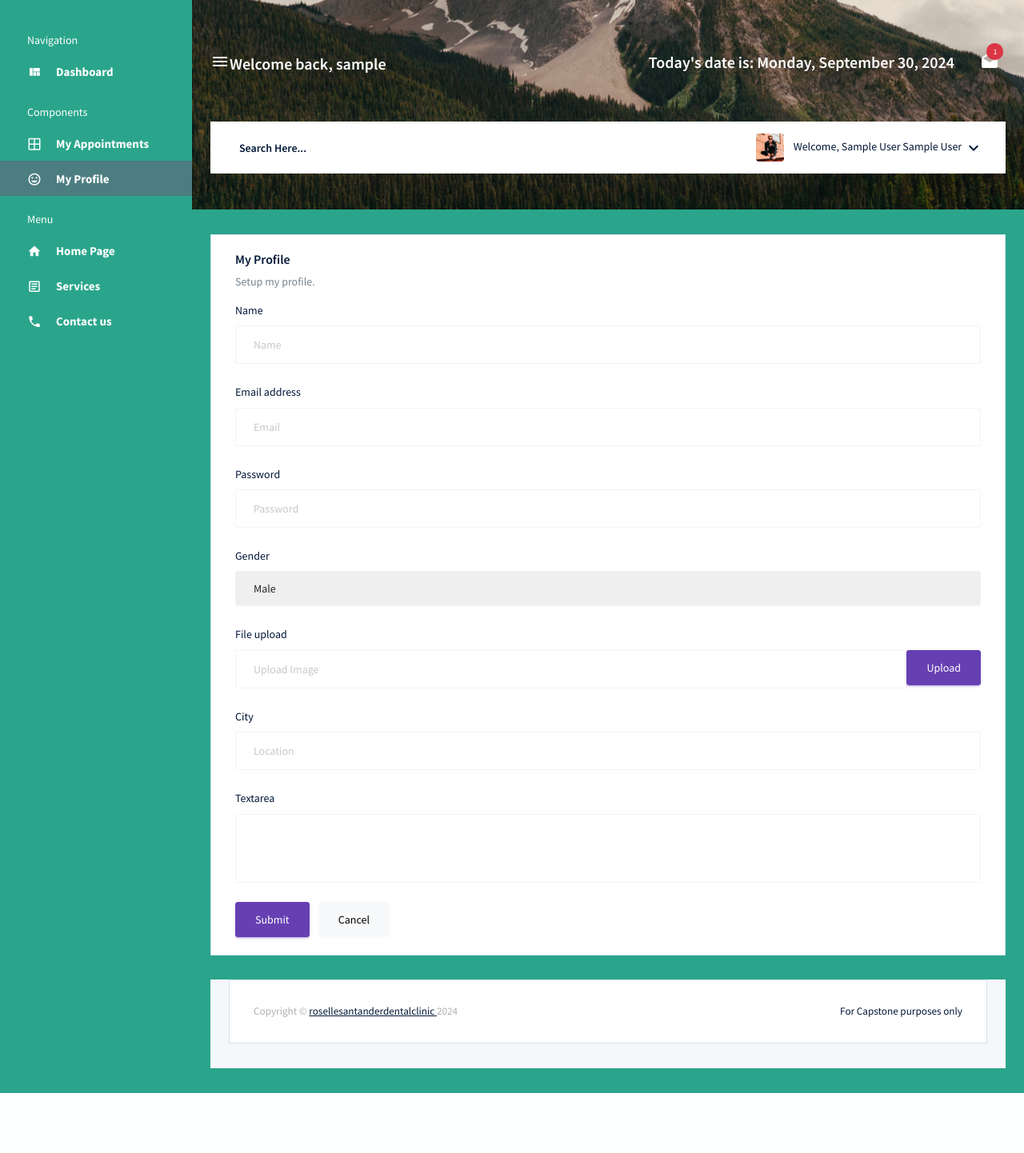
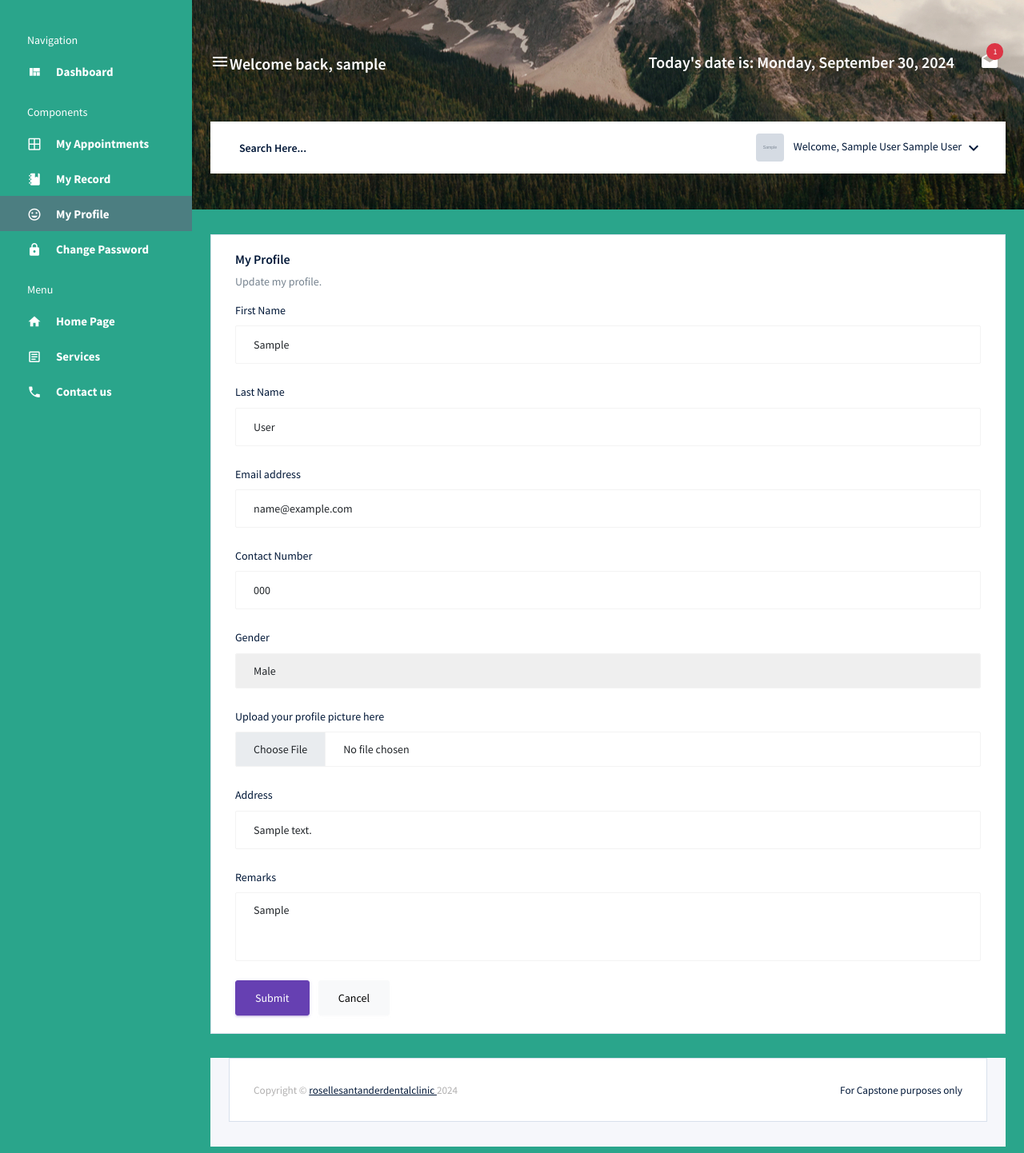
Before and after one commit to HelenJane2123/dental_clinic, a PHP site: page /my_profile.php in a window 1280 px wide. Shown: the top 1442 px of the page at 80% size. Before the commit the page ends 1367 px from the top, so only its background shows below. Run offline with PHP 8.4, Linux system fonts and the light colour scheme; the visitor is signed in with stand-in values (Sample User, id 1); tables that the repository leaves empty or names only in its code hold one stand-in row (values such as "Sample post"); grey boxes marked "Sample" are stand-in pictures; some libraries are stand-ins or nearby versions.

Commit message:
push updates

```diff
--- a/controller/loginAccount.php
+++ b/controller/loginAccount.php
@@ -28,6 +28,7 @@ if ($_SERVER['REQUEST_METHOD'] === 'POST' && isset($_POST['login_user'])) {
        if ($user_info) {
            $_SESSION['firstname'] = $user_info['firstname'];
            $_SESSION['lastname'] = $user_info['lastname'];
+           $_SESSION['email'] = $user_info['email'];
            $_SESSION['member_id'] = $user_info['member_id'];
        }
 
--- a/inc/search_header.php
+++ b/inc/search_header.php
@@ -85,7 +85,14 @@
           <ul class="navbar-nav navbar-nav-right">
             <li class="nav-item nav-profile dropdown">
               <a class="nav-link dropdown-toggle" href="#" data-bs-toggle="dropdown" id="profileDropdown">
-                <img src="img/images/faces/face5.jpg" alt="profile"/>
+              <?php
+                    // Display the user's profile picture if available, otherwise use a default image
+                    $profilePic = isset($profile_picture) && !empty($profile_picture)
+                        ? htmlspecialchars($profile_picture)
+                        : 'img/images/faces/face5.jpg'; // Path to your default profile image
+
+                    echo '<img src="' . $profilePic . '" alt="profile" />';
+                ?>
                 <span class="nav-profile-name">
                     <?php
                         if (isset($_SESSION['firstname']) && isset($_SESSION['lastname'])) {
--- a/inc/userDashboardFooter.php
+++ b/inc/userDashboardFooter.php
@@ -54,7 +54,8 @@
           'Pending': '#FFC107',   // Yellow
           'Confirmed': '#28A745', // Green
           'Canceled': '#DC3545',  // Red
-          'Completed': '#007BFF'  // Blue
+          'Completed': '#007BFF',  // Blue
+          'Re-schedule': '#A020F0'  // Purple
       };
       let hoveredDate = null;
       var calendarEl = document.getElementById('calendar');
@@ -63,6 +64,7 @@
       var events = [
         <?php foreach ($appointments as $appointment): ?>
           {
+            id: '<?php echo htmlspecialchars($appointment['id']); ?>',
             title: '<?php echo htmlspecialchars(
                 $appointment['services'] === 'cleaning' ? 'Teeth Cleaning' :
                 ($appointment['services'] === 'extraction' ? 'Tooth Extraction' :
@@ -167,13 +169,38 @@
       const pendingAppointments = events.filter(event => event.status === 'Pending');
       const today = new Date().toISOString().split('T')[0];
 
+      // Get the current time in 24-hour format (HH:mm)
+      const currentTime = new Date().toLocaleTimeString([], { hour: '2-digit', minute: '2-digit', hour12: false });
+
       pendingAppointments.forEach(appointment => {
+        console.log(convertTo24Hour(appointment.time));
+        console.log(currentTime);
           if (appointment.start === today) {
-              alert(`Appointment for ${appointment.title} is still pending. It will be automatically canceled.`);
-              window.location.reload();
+              // Compare current time with appointment time
+              if (currentTime > convertTo24Hour(appointment.time)) {  // Convert appointment time to 24-hour format for comparison
+                  alert(`Appointment for ${appointment.title} scheduled at ${appointment.time} is still pending. It will be automatically canceled.`);
+                  window.location.href = `appointment.php?cancel=${appointment.id}`;  // Refresh the page for cancellation processing
+              }
           }
       });
     });
+
+    function convertTo24Hour(timeStr) {
+        const [time, modifier] = timeStr.split(' ');
+        let [hours, minutes] = time.split(':');
+
+        // Convert hours to string before using padStart
+        hours = String(hours);
+
+        if (hours === '12') {
+            hours = '00';
+        }
+        if (modifier === 'PM') {
+            hours = (parseInt(hours, 10) + 12).toString();
+        }
+
+        return `${hours.padStart(2, '0')}:${minutes}`;
+    }
 
 
     function submitAppointment() {
--- a/inc/userDashboardHeader.php
+++ b/inc/userDashboardHeader.php
@@ -20,14 +20,33 @@
       $appointmentDetails = $appointment->view_appointment_by_id($appointmentId); // Ensure this method exists
     }
 
-    $upcomingAppointments = $appointment->get_upcoming_appointments();
-    $confirmedAppointmentsCount = $appointment->get_confirmed_appointments_count();
-    $canceledAppointmentsCount = $appointment->get_canceled_appointments_count();
-    $todaysAppointments = $appointment->get_todays_appointments();
+    $upcomingAppointments = $appointment->get_upcoming_appointments($member_id);
+    $confirmedAppointmentsCount = $appointment->get_confirmed_appointments_count($member_id);
+    $canceledAppointmentsCount = $appointment->get_canceled_appointments_count($member_id);
+    $todaysAppointments = $appointment->get_todays_appointments($member_id);
 
-    //search and cancel pending appointments today
-    $message = $appointment->automatic_cancel_appointment();
+    if (isset($_GET['cancel'])) {
+      $appointmentId = (int) $_GET['cancel']; // Get the appointment ID from the URL
+      $member_id = // Get the member ID based on your session or authentication method
 
+      // Call the cancellation function
+      $result = $appointment->automatic_cancel_appointment($member_id, $appointmentId);
+      echo $result; // You can echo or log the result for debugging
+  }
+
+  // Fetch user details
+  $userDetails = $appointment->get_user_profile($member_id);
+
+  if ($userDetails) {
+      $firstname = $userDetails['firstname'];
+      $lastname = $userDetails['lastname'];
+      $email = $userDetails['email'];
+      $contact_number = $userDetails['contactnumber'];
+      $gender = $userDetails['gender'];
+      $address = $userDetails['address'];
+      $remarks = $userDetails['remarks'];
+      $profile_picture = $userDetails['profile_picture'];
+  }
 
 ?>
 <head>
@@ -77,9 +96,21 @@
           </a>
         </li>
         <li class="nav-item">
+          <a class="nav-link" href="my_record.php">
+            <i class="mdi mdi-notebook menu-icon"></i>
+            <span class="menu-title">My Record</span>
+          </a>
+        </li>
+        <li class="nav-item">
           <a class="nav-link" href="my_profile.php">
             <i class="mdi mdi-emoticon menu-icon"></i>
             <span class="menu-title">My Profile</span>
+          </a>
+        </li>
+        <li class="nav-item">
+          <a class="nav-link" href="change_password.php">
+            <i class="mdi mdi-lock menu-icon"></i>
+            <span class="menu-title">Change Password</span>
           </a>
         </li>
         <li class="nav-item sidebar-category">
--- a/model/registerLogin.php
+++ b/model/registerLogin.php
@@ -99,7 +99,7 @@
         }
 
         public function getUserByUsername($username) {
-            $sql = "SELECT firstname, lastname, member_id FROM accounts WHERE username = ?";
+            $sql = "SELECT firstname, lastname, member_id, email, contactnumber FROM accounts WHERE username = ?";
             $stmt = $this->db->prepare($sql);
             $stmt->bind_param('s', $username);
             $stmt->execute();
--- a/model/userDashboard.php
+++ b/model/userDashboard.php
@@ -211,36 +211,36 @@
         }
 
        // Method to get count of confirmed appointments
-        public function get_confirmed_appointments_count() {
-            $query = "SELECT COUNT(*) as count FROM appointments WHERE status = 'Confirmed'";
+        public function get_confirmed_appointments_count($member_id) {
+            $query = "SELECT COUNT(*) as count FROM appointments WHERE status = 'Confirmed' AND member_id = '$member_id'";
             $result = $this->db->query($query);
             $row = $result->fetch_assoc();
             return $row['count']; // Return the count of confirmed appointments
         }
 
         // Method to get count of canceled appointments
-        public function get_canceled_appointments_count() {
-            $query = "SELECT COUNT(*) as count FROM appointments WHERE status = 'Canceled'";
+        public function get_canceled_appointments_count($member_id) {
+            $query = "SELECT COUNT(*) as count FROM appointments WHERE status = 'Canceled' AND member_id = '$member_id'";
             $result = $this->db->query($query);
             $row = $result->fetch_assoc();
             return $row['count']; // Return the count of canceled appointments
         }
 
         // Your existing method for getting upcoming appointments
-        public function get_upcoming_appointments() {
+        public function get_upcoming_appointments($member_id) {
             $query = "SELECT appointment_date, appointment_time, services FROM appointments
                   WHERE appointment_date = CURDATE() + INTERVAL 2 DAY
-                  AND status = 'Confirmed'";
+                  AND status = 'Confirmed' AND member_id = '$member_id'";
             $result = $this->db->query($query);
 
             return $result ? $result->fetch_all(MYSQLI_ASSOC) : [];
         }
 
-        public function get_todays_appointments() {
+        public function get_todays_appointments($member_id) {
             // Define the query to select today's confirmed appointments
             $query = "SELECT appointment_date, appointment_time, notes, services
                       FROM appointments
-                      WHERE appointment_date = CURDATE() AND status = 'Confirmed'";
+                      WHERE appointment_date = CURDATE() AND status = 'Confirmed' AND member_id = '$member_id'";
 
             // Execute the query
             $result = $this->db->query($query);
@@ -249,38 +249,79 @@
             return $result ? $result->fetch_all(MYSQLI_ASSOC) : [];
         }
 
-        public function automatic_cancel_appointment() {
-            // Get today's date
+        public function automatic_cancel_appointment($member_id,$appointmentId) {
+            // Get today's date and current time
             $today = date('Y-m-d');
 
-            // Fetch all pending appointments scheduled for today
-            $sql = "SELECT id FROM appointments WHERE status = 'Pending' AND appointment_date = ?";
-            $stmt = $this->db->prepare($sql);  // Changed from $this->conn to $this->db
-            $stmt->bind_param('s', $today);
+            // Prepare the cancellation SQL query
+            $sql = "UPDATE appointments
+                SET status = 'Canceled', canceled_at = NOW(), notes = 'Scheduled appointment is still pending and past the set appointment time.'
+                WHERE id = ? AND member_id = ?";
+
+            $stmt = $this->db->prepare($sql);
+            if ($stmt === false) {
+                return "Failed to prepare cancellation query.";
+            }
+
+            // Bind parameters: 'i' for integer (appointmentId) and 'i' for integer (member_id)
+            $stmt->bind_param('ii', $appointmentId, $member_id);
             $stmt->execute();
+            // Free the statement
+            $stmt->close();
+        }
+
+        public function update_profile($firstname, $lastname, $contactnumber, $email, $gender, $address, $profilePicPath, $remarks, $member_id) {
+            $sql = "UPDATE accounts
+                    SET firstname = ?, lastname = ?, contactnumber = ?, email = ?, gender = ?, address = ?, profile_picture = IFNULL(?, profile_picture), remarks = ?
+                    WHERE member_id = ?";
+
+            $stmt = $this->db->prepare($sql);
+            if ($stmt === false) {
+                return false;  // Handle error
+            }
+
+            // Debugging output
+            error_log("Updating user with member_id: " . $member_id);
+
+            // Bind parameters: 8 strings and 1 integer
+            $stmt->bind_param('sssssssss', $firstname, $lastname, $contactnumber, $email, $gender, $address, $profilePicPath, $remarks, $member_id);
+
+            if ($stmt->execute()) {
+                $stmt->close();
+                return true;
+            } else {
+                return false;
+            }
+        }
+
+        public function get_user_profile($member_id) {
+            $sql = "SELECT * FROM accounts WHERE member_id = ?";
+
+            // Prepare the statement
+            $stmt = $this->db->prepare($sql);
+
+            if ($stmt === false) {
+                // Handle error in preparing statement
+                return false;
+            }
+
+            // Bind the parameter (member_id)
+            $stmt->bind_param('s', $member_id);
+
+            // Execute the statement
+            $stmt->execute();
+
+            // Get the result
             $result = $stmt->get_result();
 
-            // Check if any pending appointments exist
             if ($result->num_rows > 0) {
-                // Loop through pending appointments and cancel them
-                while ($row = $result->fetch_assoc()) {
-                    $appointmentId = $row['id'];
-
-                    // Update the status of the appointment to 'Canceled'
-                    $cancelSql = "UPDATE appointments SET status = 'Canceled', canceled_at = now() WHERE id = ?";
-                    $cancelStmt = $this->db->prepare($cancelSql);  // Also changed to $this->db
-                    $cancelStmt->bind_param('i', $appointmentId);
-                    $cancelStmt->execute();
-                }
-
-                // Free the statement and result
-                $stmt->close();
-                $cancelStmt->close();
-
-                return "Pending appointments have been canceled.";
+                // Fetch the user data as an associative array
+                return $result->fetch_assoc();
             } else {
-                return "No pending appointments to cancel for today.";
+                // No user found
+                return false;
             }
         }
+
     }
 ?>
--- a/my_appointments.php
+++ b/my_appointments.php
@@ -59,9 +59,9 @@
                                                   <td><?= htmlspecialchars($appointment['appointment_date']) ?></td>
                                                   <td><?= htmlspecialchars($appointment['appointment_time']) ?></td>
                                                   <td>
-                                                    <label class="badge <?= htmlspecialchars($appointment['status'] == 'Cancelled' ? 'badge-danger' :
+                                                    <label class="badge <?= htmlspecialchars($appointment['status'] == 'Canceled' ? 'badge-danger' :
                                                         ($appointment['status'] == 'Confirmed' ? 'badge-success' :
-                                                        ($appointment['status'] == 'Rescheduled' ? 'badge-info' : 'badge-warning'))) ?>">
+                                                        ($appointment['status'] == 'Re-schedule' ? 'badge-info' : 'badge-warning'))) ?>">
                                                         <?= htmlspecialchars($appointment['status']) ?>
                                                     </label>
                                                   </td>
@@ -81,7 +81,7 @@
                                           <?php endforeach; ?>
                                       <?php else : ?>
                                           <tr>
-                                              <td colspan="5" class="text-center">No appointments found.</td>
+                                              <td colspan="8" class="text-center">No appointments found.</td>
                                           </tr>
                                       <?php endif; ?>
                                   </tbody>
--- a/my_profile.php
+++ b/my_profile.php
@@ -12,45 +12,57 @@
                         <div class="card-body">
                             <h4 class="card-title">My Profile</h4>
                             <p class="card-description">
-                            Setup my profile.
+                                Update my profile.
+
+                                <?php
+                                    if (isset($_SESSION['display_message'])) {
+                                        $message = $_SESSION['display_message'];
+                                        $message_type = $_SESSION['message_type'];
+
+                                        echo "<div class='alert alert-{$message_type}'>{$message}</div>";
+
+                                        // Unset the message so it doesn't persist on page reload
+                                        unset($_SESSION['display_message']);
+                                        unset($_SESSION['message_type']);
+                                    }
+                                ?>
                             </p>
-                        <form class="forms-sample">
+                            <form action="controller/myProfile.php" method="POST" name="my_profile" class="forms-sample" enctype="multipart/form-data">
                             <div class="form-group">
-                            <label for="exampleInputName1">Name</label>
-                            <input type="text" class="form-control" id="exampleInputName1" placeholder="Name">
+                                    <label for="firstname">First Name</label>
+                                    <input type="text" class="form-control" id="firstname" name="firstname" value="<?= isset($firstname) ? $firstname : '' ?>">
+                                    <input type="hidden" class="form-control" id="member_id" name="member_id" value="<?= isset($member_id) ? $member_id : '' ?>">
                                 </div>
                                 <div class="form-group">
-                            <label for="exampleInputEmail3">Email address</label>
-                            <input type="email" class="form-control" id="exampleInputEmail3" placeholder="Email">
+                                    <label for="lastname">Last Name</label>
+                                    <input type="text" class="form-control" id="lastname" name="lastname" value="<?= isset($lastname) ? $lastname : '' ?>">
                                 </div>
                                 <div class="form-group">
-                            <label for="exampleInputPassword4">Password</label>
-                            <input type="password" class="form-control" id="exampleInputPassword4" placeholder="Password">
+                                    <label for="email">Email address</label>
+                                    <input type="email" class="form-control" id="email" name="email" value="<?= isset($email) ? $email : '' ?>">
                                 </div>
                                 <div class="form-group">
-                            <label for="exampleSelectGender">Gender</label>
-                                <select class="form-control" id="exampleSelectGender">
-                                <option>Male</option>
-                                <option>Female</option>
+                                    <label for="contact_number">Contact Number</label>
+                                    <input type="number" class="form-control" id="contact_number" name="contact_number" value="<?= isset($contact_number) ? $contact_number : '' ?>">
+                                </div>
+                                <div class="form-group">
+                                    <label for="SelectGender">Gender</label>
+                                    <select class="form-control" name="gender" id="SelectGender">
+                                        <option value="male" <?= isset($gender) && $gender == 'male' ? 'selected' : '' ?>>Male</option>
+                                        <option value="female" <?= isset($gender) && $gender == 'female' ? 'selected' : '' ?>>Female</option>
                                     </select>
                                 </div>
                                 <div class="form-group">
-                            <label>File upload</label>
-                            <input type="file" name="img[]" class="file-upload-default">
-                            <div class="input-group col-xs-12">
-                                <input type="text" class="form-control file-upload-info" disabled placeholder="Upload Image">
-                                <span class="input-group-append">
-                                <button class="file-upload-browse btn btn-primary" type="button">Upload</button>
-                                </span>
-                            </div>
+                                    <label>Upload your profile picture here</label>
+                                    <input type="file" class="form-control" name="profile_picture">
                                 </div>
                                 <div class="form-group">
-                            <label for="exampleInputCity1">City</label>
-                            <input type="text" class="form-control" id="exampleInputCity1" placeholder="Location">
+                                    <label for="address">Address</label>
+                                    <input type="text" class="form-control" name="address" id="address" value="<?= isset($address) ? $address : '' ?>" placeholder="Location">
                                 </div>
                                 <div class="form-group">
-                            <label for="exampleTextarea1">Textarea</label>
-                            <textarea class="form-control" id="exampleTextarea1" rows="4"></textarea>
+                                    <label for="remarks">Remarks</label>
+                                    <textarea class="form-control" name="remarks" id="remarks" rows="4"><?= isset($remarks) ? $remarks : '' ?></textarea>
                                 </div>
                                 <button type="submit" class="btn btn-primary me-2">Submit</button>
                                 <button class="btn btn-light">Cancel</button>
```
Also changed, not shown: appointment.php (+17 -1 lines), controller/myProfile.php (added, +74 -0 lines), my_record.php (added, +13 -0 lines), public/profile_picture/M-2472/profile_pic.jpg (added). Lines whose indentation alone changed are shown as unchanged.
